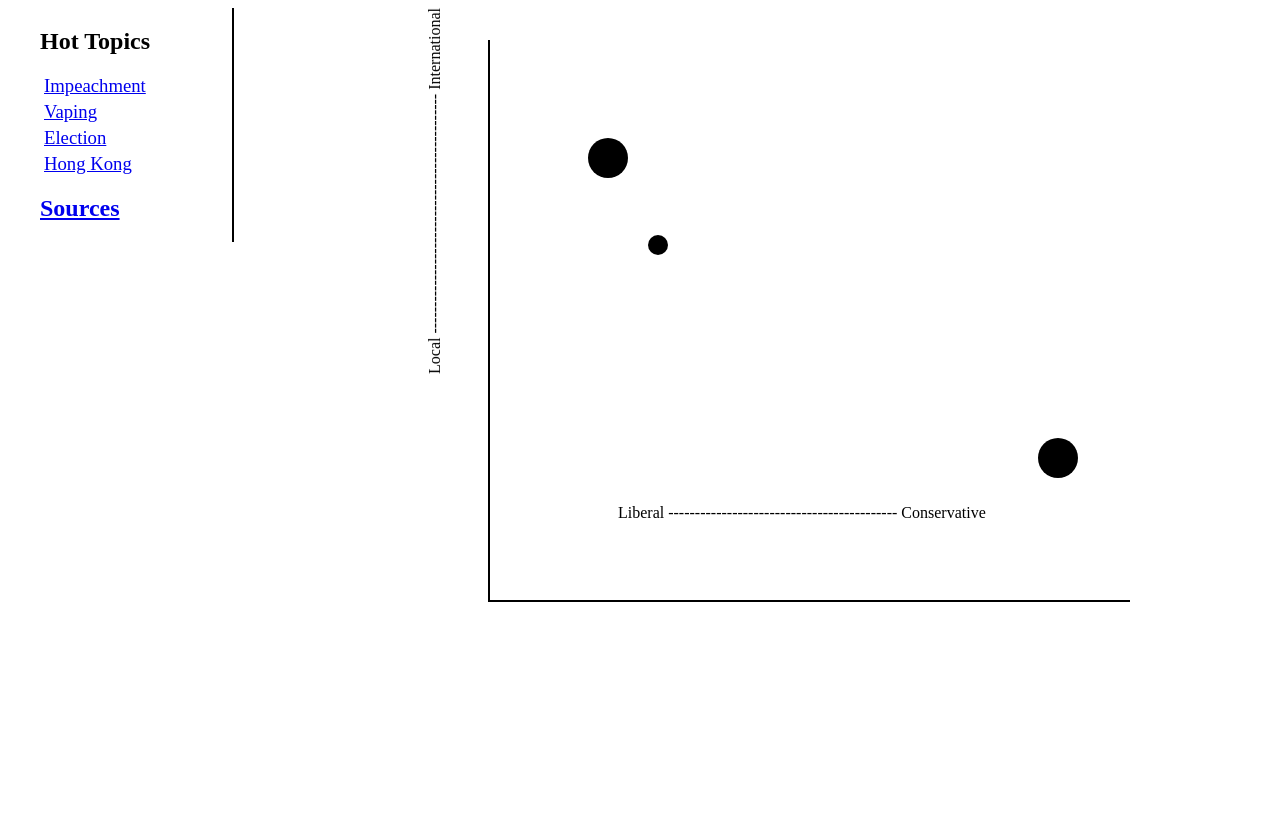
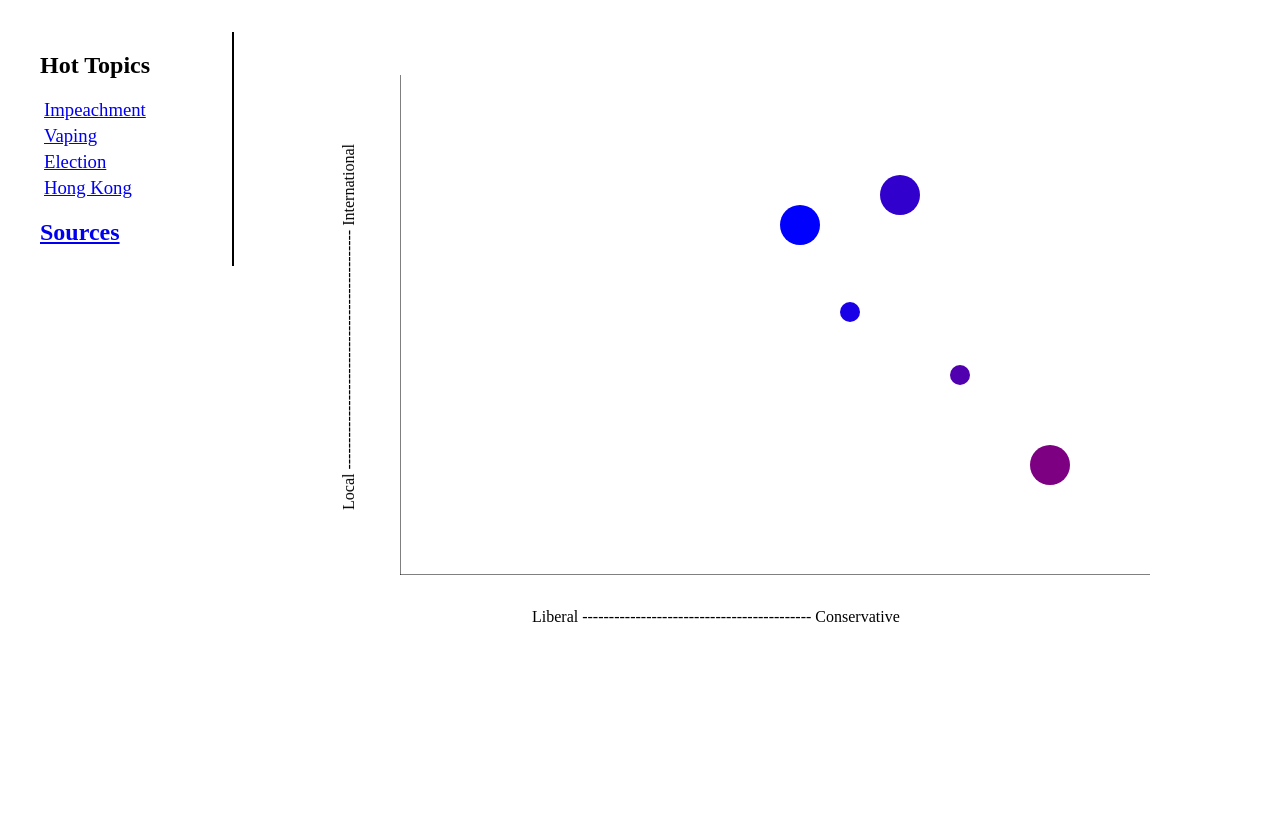
Before and after one commit to alan-luo/hackprinceton-19, a Flask app: page /viz in a window 1280 px wide. Before the commit the page ends 602 px from the top, so only its background shows below. Run offline with Flask 2, Linux system fonts and the light colour scheme; some libraries are stand-ins or nearby versions.

Commit message:
graphing using better code conventions

```diff
--- a/templates/sourceGraphs.html
+++ b/templates/sourceGraphs.html
@@ -4,7 +4,7 @@
 {{ super() }}
 <style>
 
-	.container {
+	/* .container {
 		float:left;
 		width:50%;
 		height:70%;
@@ -12,13 +12,15 @@
 		border-bottom:2px solid black;
 		margin-left:30em;
 		position:fixed;
-	}
+		pointer-Events: none;
+
+	} */
 
 	.xaxis {
 
 		float:left;
-		margin-left:8em;
-		margin-top:28em;
+		margin-left:13em;
+		margin-top:35em;
 		position:fixed;
 
 
@@ -29,51 +31,98 @@
 		transform: rotate(180deg);
 		writing-mode: vertical-lr;
 		text-orientation: sideways;
-		margin-left:-5em;
-		margin-top:-2em;
+		margin-left:0em;
+		margin-top:7em;
 		position:fixed;
 	}
 
+	.tooltip {
+   		position: absolute;
+    	z-index: 10;
+    	visibility: hidden;
+    	background-color: lightblue;
+    	text-align: center;
+    	padding: 4px;
+    	border-radius: 4px;
+    	font-weight: bold;
+    	color: orange;
+}
+
+	/* .graph{
+		border: 1px solid black;
+
+	} */
 
 
 </style>
 
 {% endblock %}
 {% block content %}
+
+
+<div class = "xaxis">
+	<p>Liberal ------------------------------------------- Conservative</p>
+
+</div>
+<div class = "yaxis">
+	<p>Local --------------------------------------------- International</p>
+
+</div>
+
 <script src="https://d3js.org/d3.v5.min.js"></script>
+<script src="https://cdnjs.cloudflare.com/ajax/libs/d3/4.11.0/d3.min.js"></script>
 <script type="text/javascript">
 
+//set up the tooltip for mouseovers
+var tooltip = d3.select(".container")
+  .append("div")
+  .attr('class', 'tooltip');
 
-//lines = axis
-var svgContainer = d3.select("body").append("svg")
-                                     .attr("width", 200)
-                                     .attr("height", 200);
+//creating the svg
+var w = 750;
+var h = 500;
+var yPos = 75;
+var xPos = 400;
 
- //Draw the line (doesn't work)
-// var jsonLines = [
-//  	{"x1": 5, "y1":5, "x2":50, "y2":50, "stroke":"black", "stroke-width":"10"}];
-// var axes = svgContainer.selectAll("line")
-// 						.data(jsonLines)
-// 						.enter()
-// 						.append("line");
+var svgContainer = d3.select(".container").append("svg")
+                                     .attr("width", w)
+                                     .attr("height", h)
+									 .attr("class","graph");
 
-// var lineAttributes = lines
-// 					 .attr("x1", function(d) {return d.x1;})
-// 					 .attr("y1", function(d) {return d.y1;})
-// 					 .attr("x2", function(d) {return d.x2;})
-// 					 .attr("y2", function(d) {return d.y2;})
-// 					 .style("stroke", function(d) {return d.stroke;})
-// 					 .style("stroke-width", function(d) {return d.stroke-width; });
+
+
+$("svg").css({top: yPos, left: xPos, position:'absolute'});
+
+//lines = axis. Reference point is now the top left corner of the svg
+var jsonLines = [
+ 	{"x1": 0, "y1":0, "x2":0, "y2":h, "stroke":"black", "width":"20"},
+	{"x1": 0, "y1":h, "x2":w, "y2":h, "stroke":"black", "width":"20"}];
+var axes = svgContainer.selectAll("line")
+						.data(jsonLines)
+						.enter()
+						.append("line");
+
+var lineAttributes = axes
+					 .attr("x1", function(d) {return d.x1;})
+					 .attr("y1", function(d) {return d.y1;})
+					 .attr("x2", function(d) {return d.x2;})
+					 .attr("y2", function(d) {return d.y2;})
+					 .style("stroke", function(d) {return d.stroke;})
+					 .style("width", function(d) {return d.width; })
+					 ;
 
 //circles!
 var jsonCircles = [
-   { "x_axis": 400, "y_axis": 150, "radius": 20, "color" : "blue" },
-   { "x_axis": 450, "y_axis": 237, "radius": 10, "color" : "purple"},
-   { "x_axis": 850, "y_axis": 450, "radius": 20, "color" : "red"}];
+   { "x_axis": 400, "y_axis": 150, "radius": 20, "color" : "blue", "name": "the-new-york-times"},
+   { "x_axis": 450, "y_axis": 237, "radius": 10, "color" : "purple", "name": "cnn"},
+   { "x_axis": 850, "y_axis": 450, "radius": 20, "color" : "red", "name": "cnbc"},
+   { "x_axis": 500, "y_axis": 120, "radius": 20, "color" : "blue", "name": "the-new-york-times"},
+   { "x_axis": 560, "y_axis": 300, "radius": 10, "color" : "purple", "name": "the-new-york-times"},
+   { "x_axis": 650, "y_axis": 390, "radius": 20, "color" : "red", "name": "the-new-york-times"}];
 
-var svgContainer = d3.select("body").append("svg")
-                                    .attr("width", 900)
-                                    .attr("height", 500);
+// var svgContainer = d3.select("body").append("svg")
+//                                     .attr("width", 900)
+//                                     .attr("height", 500);
 
 var circles = svgContainer.selectAll("circle")
                           .data(jsonCircles)
@@ -84,16 +133,9 @@
                        .attr("cx", function (d) { return d.x_axis; })
                        .attr("cy", function (d) { return d.y_axis; })
                        .attr("r", function (d) { return d.radius; })
-                       .style("fill", function(d) { return rbg(); });
-
+                       .style("fill", function(d) { return `rgb(${(d.x_axis-400)*0.5},${0},${255-(d.x_axis-400)*0.5})`; })
+					   .on("mouseover", function(d) {return tooltip.style("visibility", "visible").text(d.name);})
+					//    .on("mousemove", function() {return tooltip.style("top", (event.pageY - 30) + "px").style("left", event.pageX + "px");})
+					   .on("mouseout", function(d) {return tooltip.style("visibility", "hidden");});
 </script>
-
-<div class = "xaxis">
-	<p>Liberal ------------------------------------------- Conservative</p>
-
-</div>
-<div class = "yaxis">
-	<p>Local --------------------------------------------- International</p>
-
-</div>
 {% endblock %}
```
